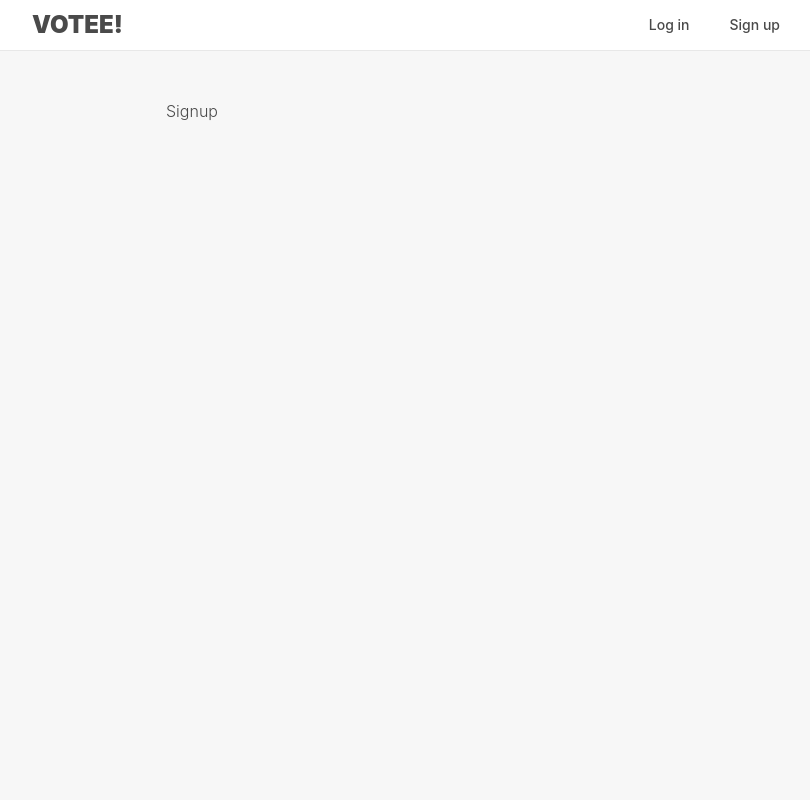
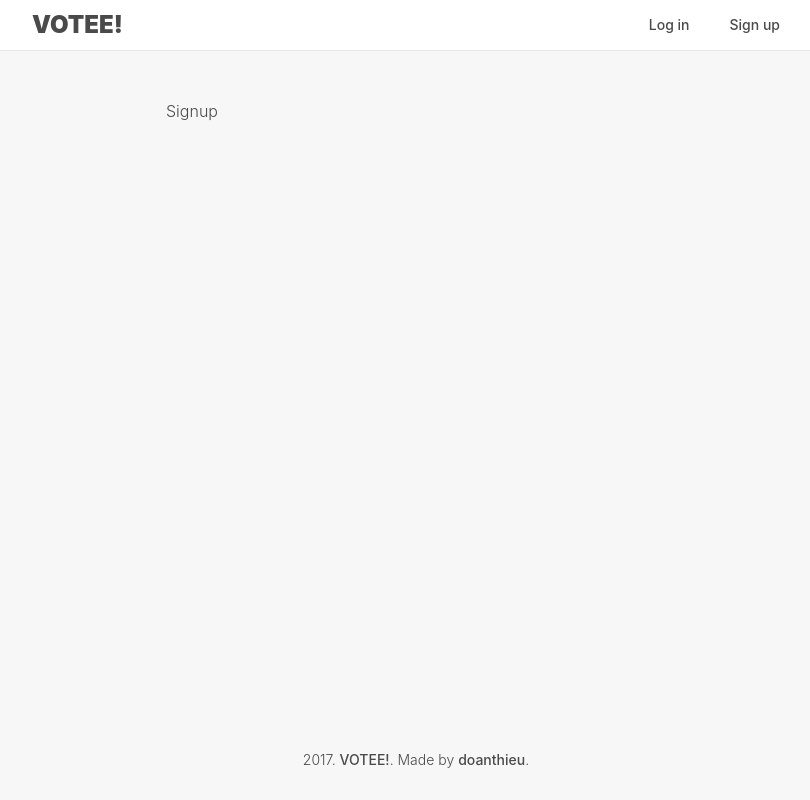
Before and after one commit to Thieurom/fcc-voting, a React app: page /signup in a window 1280 px wide. Shown: the whole page, without its empty margins (224-1034 px from the left). Built offline with nearby package versions, Linux system fonts and the light colour scheme; the HTML template or start-up script is replaced by a standard one.

Commit message:
Add server poll router

```diff
--- a/package.json
+++ b/package.json
@@ -25,6 +25,7 @@
   },
   "homepage": "https://github.com/Thieurom/fcc-voting#readme",
   "dependencies": {
+    "axios": "^0.16.2",
     "express": "^4.15.3",
     "morgan": "^1.8.2",
     "react": "^15.6.1",
--- a/src/components/App.js
+++ b/src/components/App.js
@@ -5,6 +5,7 @@ import {
     Link
 } from 'react-router-dom';
 import Header from './Header';
+import Footer from './Footer';
 import Home from './Home';
 import Login from './Login';
 import Signup from './Signup';
@@ -16,7 +17,6 @@ class App extends Component {
             <Router>
                 <div>
                     <Header />
-
                     <main className='main'>
                         <div className='main__inner'>
                             <Route exact path='/' component={Home} />
@@ -24,6 +24,7 @@ class App extends Component {
                             <Route path='/signup' component={Signup} />
                         </div>
                     </main>
+                    <Footer />
                 </div>
             </Router>
         );
--- /dev/null
+++ b/src/components/Footer.js
@@ -0,0 +1,14 @@
+import React from 'react';
+
+
+export default function(props) {
+    return (
+        <footer className='footer'>
+            <div className='footer__inner'>
+                <div className='author'>
+                    2017. <a className='footer__link' href='/'>VOTEE!</a>. Made by <a className='footer__link' href='https://doanthieu.com'>doanthieu</a>.
+                </div>
+            </div>
+        </footer>
+    );
+}
--- a/src/components/Home.js
+++ b/src/components/Home.js
@@ -1,8 +1,48 @@
 import React, { Component } from 'react';
+import axios from 'axios';
+import Poll from './Poll';
 
 
-export default function Home(props) {
-    return (
-        <div>Home</div>
-    );
+class Home extends Component {
+    constructor(props) {
+        super(props);
+
+        this.state = {
+            polls: []
+        };
+
+        this.populate = this.populate.bind(this);
+    }
+
+    populate(polls) {
+        const url = '/api/polls';
+
+        axios.get(url)
+            .then(response => {
+                return response.data;
+            })
+            .then(polls => {
+                this.setState({polls});
+            });
+    }
+
+    componentDidMount() {
+        this.populate(this.state.polls);
+    }
+
+    render() {
+        const polls = this.state.polls;
+        const listPolls = polls.map(poll =>
+            <Poll key={poll.id} poll={poll} />
+        );
+
+        return (
+            <div>
+                {listPolls}
+            </div>
+        );
+    }
 }
+
+
+export default Home;
--- /dev/null
+++ b/src/components/Poll.js
@@ -0,0 +1,15 @@
+import React, { Component } from 'react';
+
+
+export default function Poll({poll}) {
+    return (
+        <div className='poll'>
+            <div className='poll__title'>
+                <h2 className='h2'>{poll.title}</h2>
+            </div>
+            <div className='poll__info'>
+                <div className='poll__creator'>{poll.body}</div>
+            </div>
+        </div>
+    );
+}
--- a/src/server.js
+++ b/src/server.js
@@ -1,9 +1,8 @@
 import express from 'express';
 import morgan from 'morgan';
 import path from 'path';
-import React from 'react';
 
-import App from './components/App';
+import pollRouter from './routes/pollRouter';
 
 
 const app = express();
@@ -17,6 +16,7 @@ app.use('assets', express.static(path.join(__dirname, './assets')));
 app.get('/', (req, res) => {
     res.sendFile(path.join(__dirname, 'templates/index.html'));
 });
+app.use('/api/polls', pollRouter);
 
 app.listen(3000, () => {
     console.log('Server is listening on port 3000 ...');
--- a/src/styles/app.css
+++ b/src/styles/app.css
@@ -47,6 +47,18 @@ a {
 }
 
 
+.poll {
+    box-sizing: border-box;
+    border: 1px solid #e8e8e8;
+    padding: 2rem 2rem 3rem;
+    margin: 0 auto;
+    background-color: #fff;
+}
+.poll:not(:last-child) {
+    margin-bottom: 1rem;
+}
+
+
 .header {
   position: fixed;
   top: 0;
@@ -76,3 +88,16 @@ a {
   max-width: 500px;
   margin: 0 auto;
 }
+
+
+.footer {
+    height: 50px;
+    font-size: 0.875rem;
+    text-align: center;
+}
+.footer__inner {
+    margin: 0 auto;
+}
+.footer__link {
+    font-weight: 500;
+}
```
Also changed, not shown: src/routes/pollRouter.js (added, +21 -0 lines), 1 other file (tests, documents, lock files or other folders).
